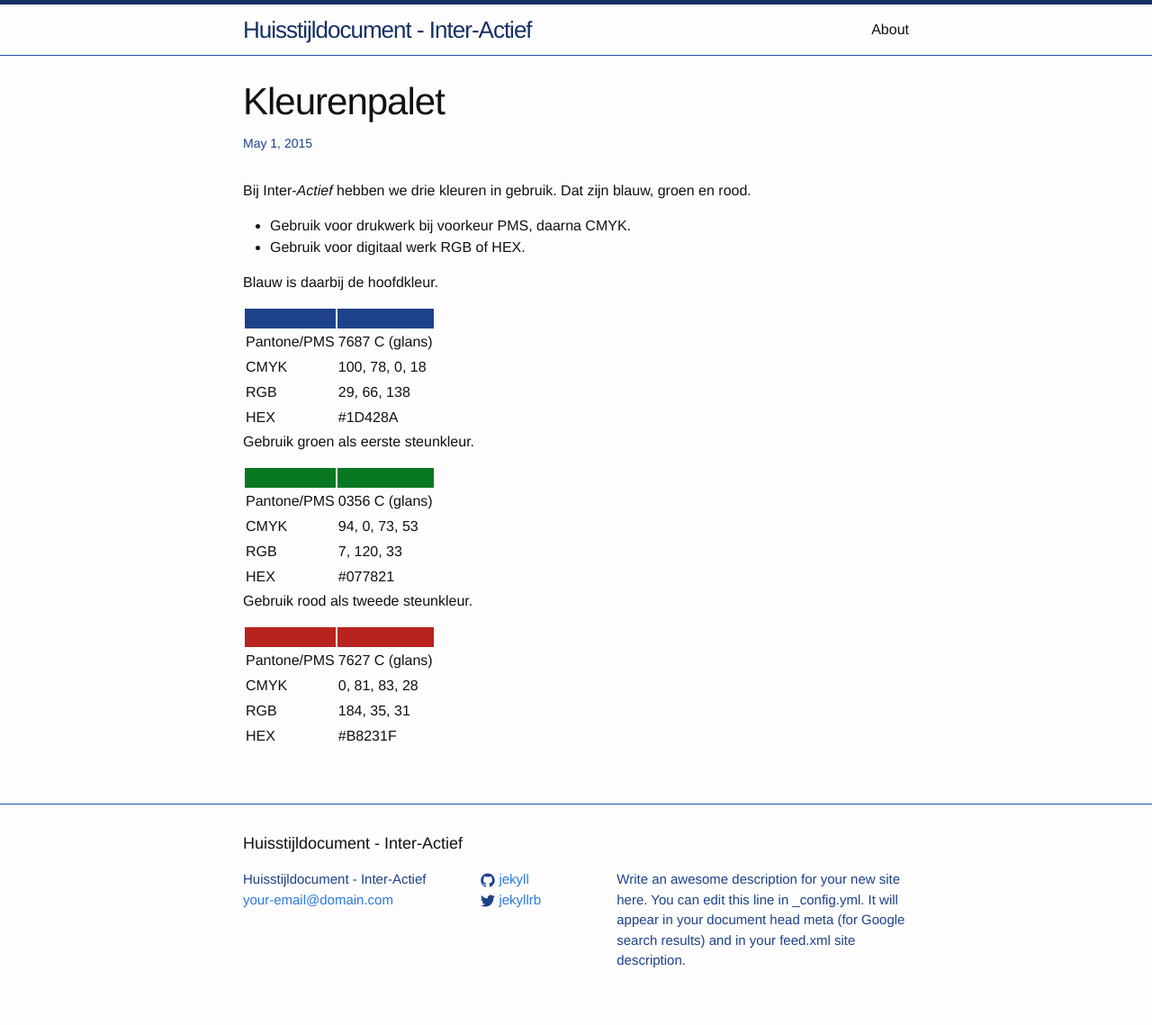
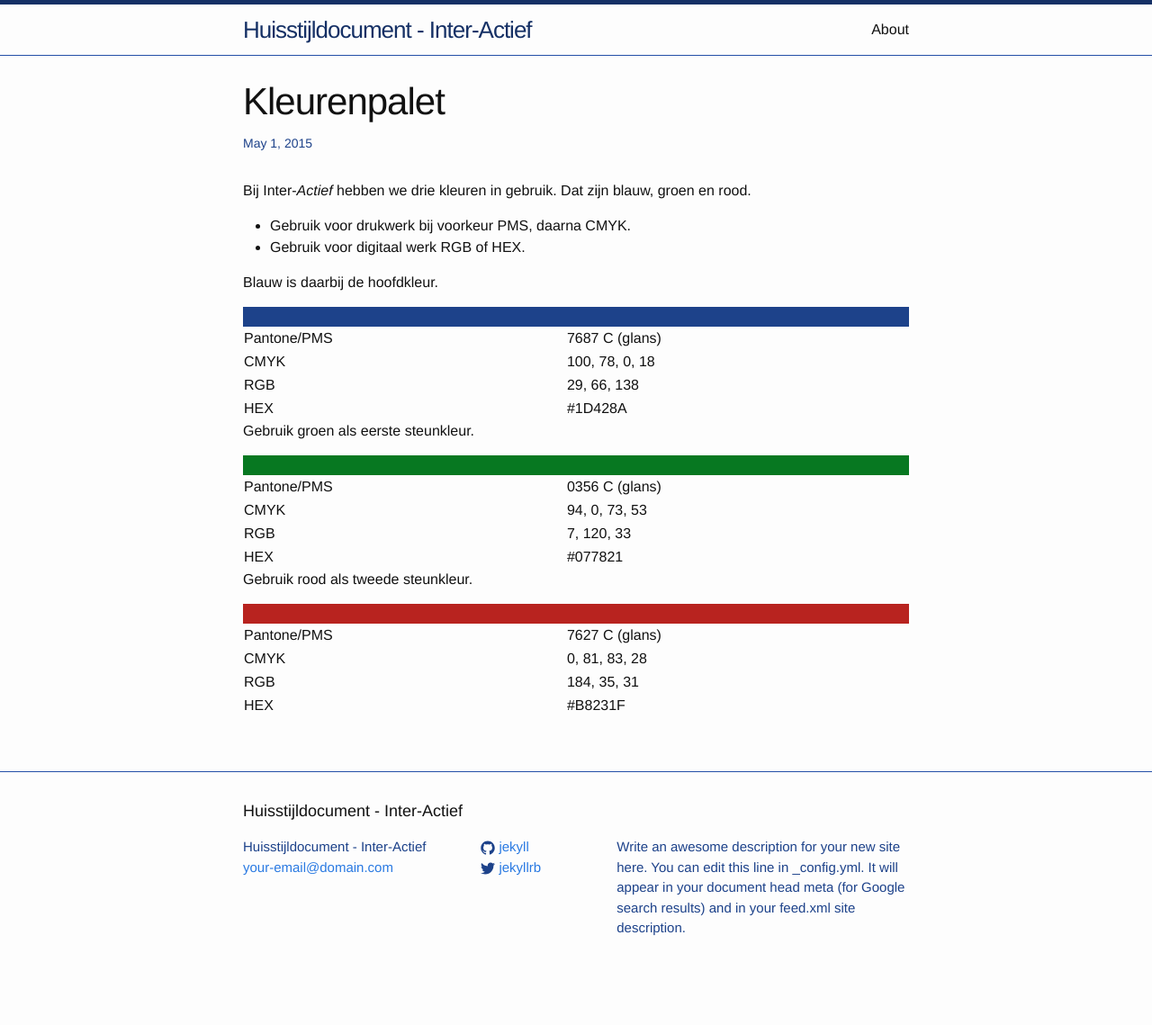
Before and after one commit to Inter-Actief/fancie-huisstijldocument, a Jekyll site: the page built from _posts/2015-05-01-kleurenpalet.markdown, in a window 1280 px wide. Shown: the whole page at 90% size. Built offline with Jekyll 4.4.1, drawn with Linux system fonts in a browser that asks for light colours; after the commit the page ends 1103 px from its top, so only the background shows below that.

```diff
--- a/_posts/2015-05-01-kleurenpalet.markdown
+++ b/_posts/2015-05-01-kleurenpalet.markdown
@@ -11,6 +11,13 @@
 * Gebruik voor digitaal werk RGB of HEX.
 
 Blauw is daarbij de hoofdkleur.
+<style>
+  table {
+    width: 100%;
+    border-collapse: collapse
+  }
+</style>
+
 <table>
   <tr>
     <th style="background-color: #1D428A; height: 20px"></th>
```
